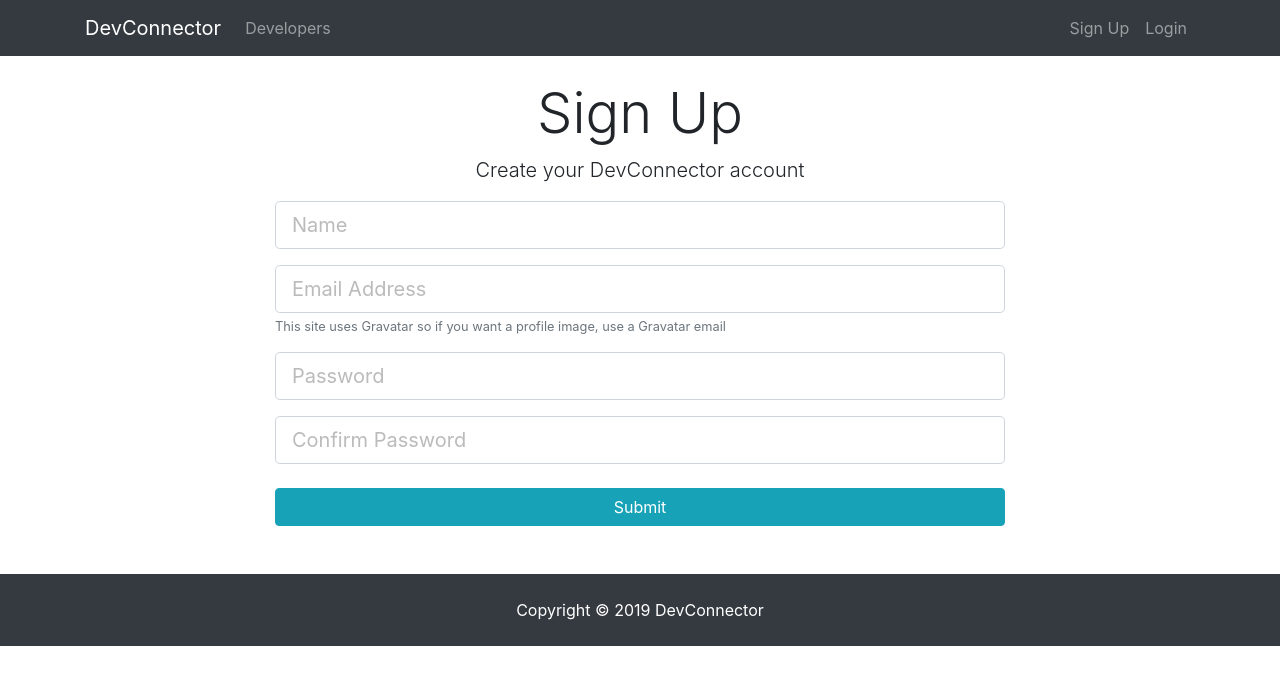
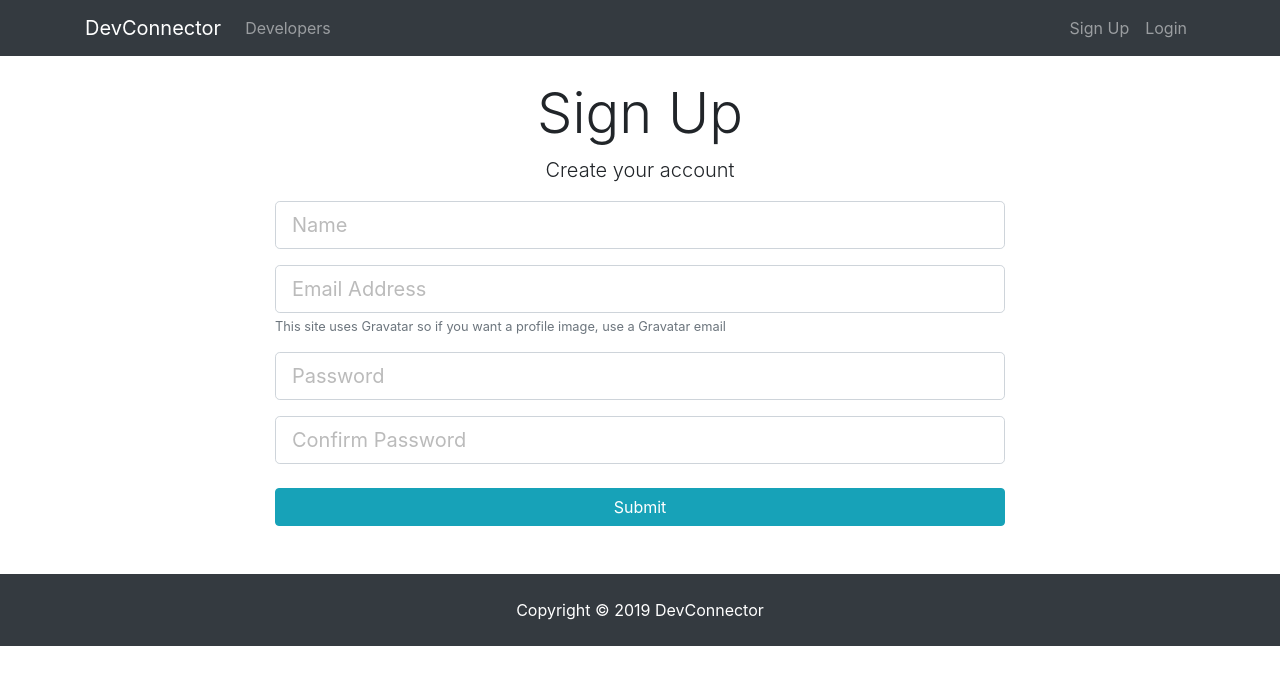
Before and after one commit to msfarookhy/Socail-Application-Dev-Connector-, a React (Create React App) app in the folder client/: page /register in a window 1280 px wide. Shown: the top 684 px of the page. Built offline with nearby package versions, Linux system fonts and the light colour scheme.

Commit message:
vulnerable dependency fixed

```diff
--- a/client/src/App.css
+++ b/client/src/App.css
@@ -4,7 +4,9 @@ img {
 
 .landing {
   position: relative;
-  background: url("./img/showcase.jpg") no-repeat;
+  /* background: url("./img/showcase.jpg") no-repeat; */
+  background: url("./img/unnamed.jpg") no-repeat;
+
   background-size: cover;
   background-position: center;
   height: 100vh;
--- a/client/src/components/auth/Login.js
+++ b/client/src/components/auth/Login.js
@@ -57,9 +57,7 @@ class Login extends Component {
           <div className="row">
             <div className="col-md-8 m-auto">
               <h1 className="display-4 text-center">Log In</h1>
-              <p className="lead text-center">
-                Sign in to your DevConnector account
-              </p>
+              <p className="lead text-center">Sign in to your account</p>
               <form onSubmit={this.onSubmit}>
                 <div className="form-group">
                   <input
--- a/client/src/components/auth/Register.js
+++ b/client/src/components/auth/Register.js
@@ -56,9 +56,7 @@ class Register extends Component {
           <div className="row">
             <div className="col-md-8 m-auto">
               <h1 className="display-4 text-center">Sign Up</h1>
-              <p className="lead text-center">
-                Create your DevConnector account
-              </p>
+              <p className="lead text-center">Create your account</p>
               <form noValidate onSubmit={this.onSubmit}>
                 <div className="form-group">
                   <input
```
Also changed, not shown: 2 other files (tests, documents, lock files or other folders).
